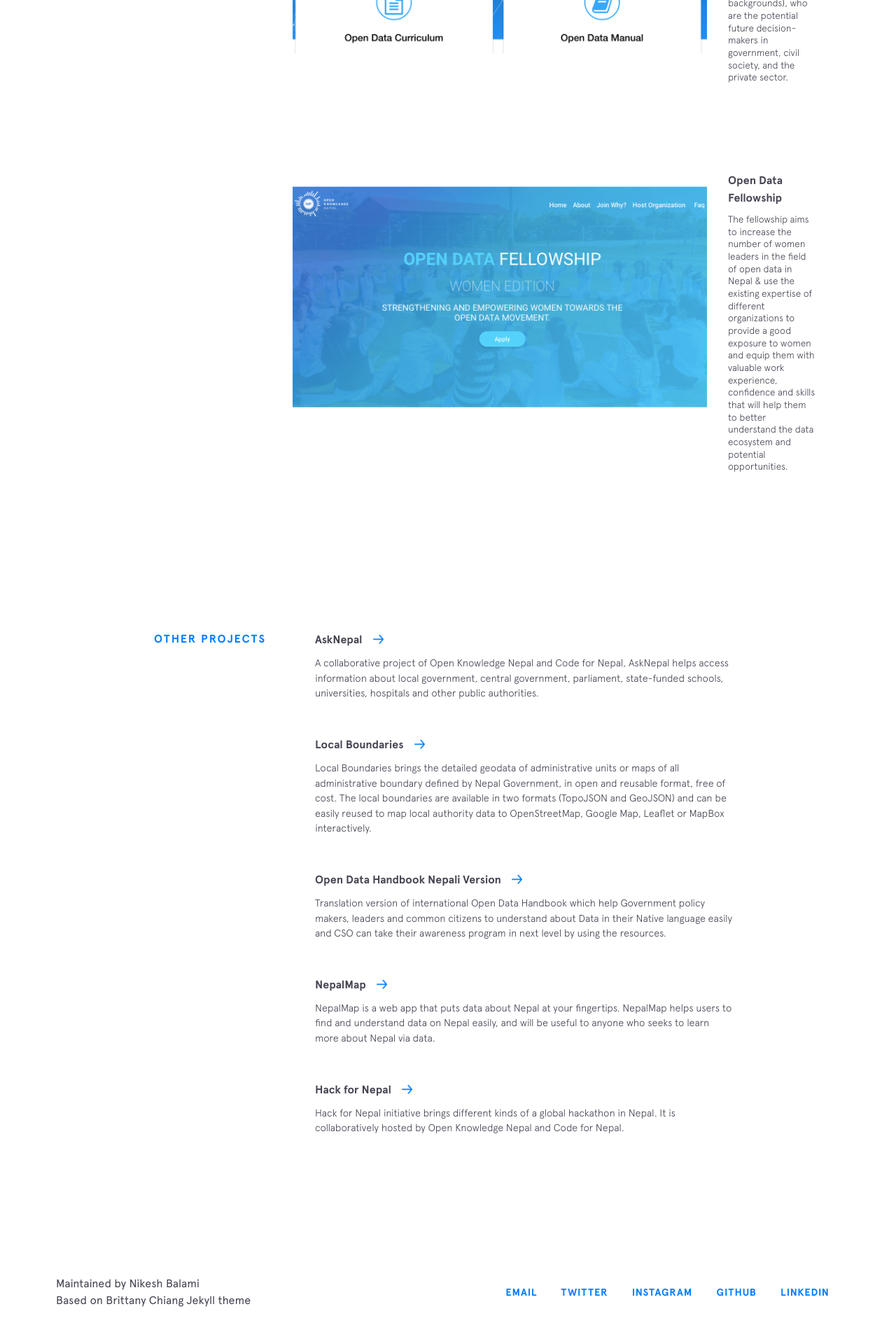
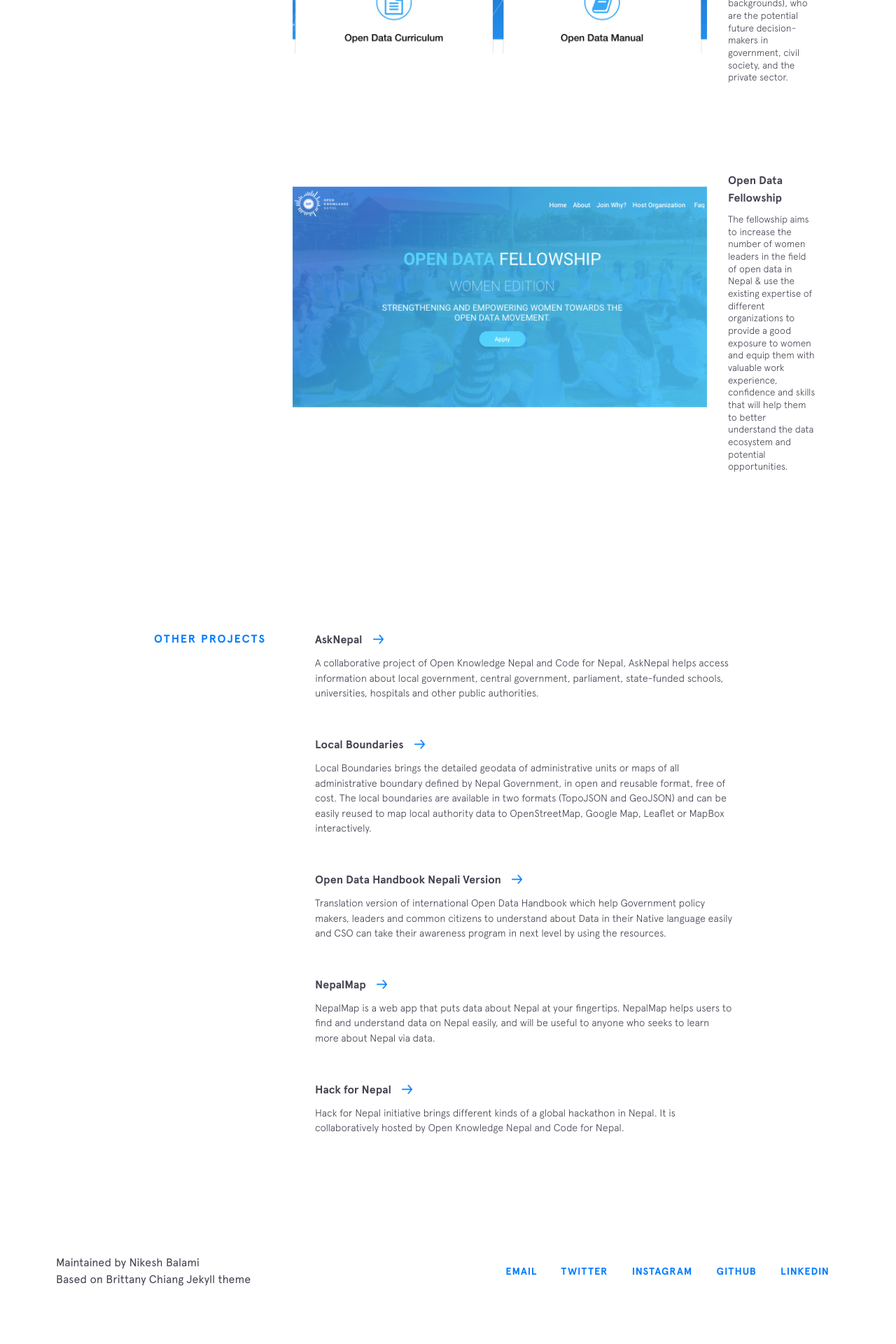
Before and after one commit to nikeshbalami/nikeshbalami.github.io, a Jekyll site: the page built from index.html, in a window 1280 px wide. Shown: the part 3145-5065 px from the top of the page at 70% size. Built offline with Jekyll 4.4.1, drawn with Linux system fonts in a browser that asks for light colours; nearby versions of some CDN libraries; after the commit the page ends 5005 px from its top, so only the background shows below that.

Commit message:
Update main.css

```diff
--- a/css/main.css
+++ b/css/main.css
@@ -1027,7 +1027,7 @@
 }
 
 .footer {
-	padding: 50px 80px;
+	padding: 20px 80px;
 	display: -webkit-box;
 	display: -ms-flexbox;
 	display: flex;
```
